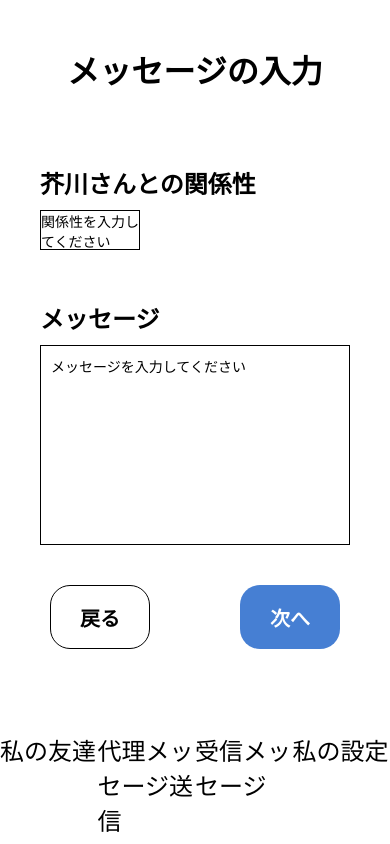
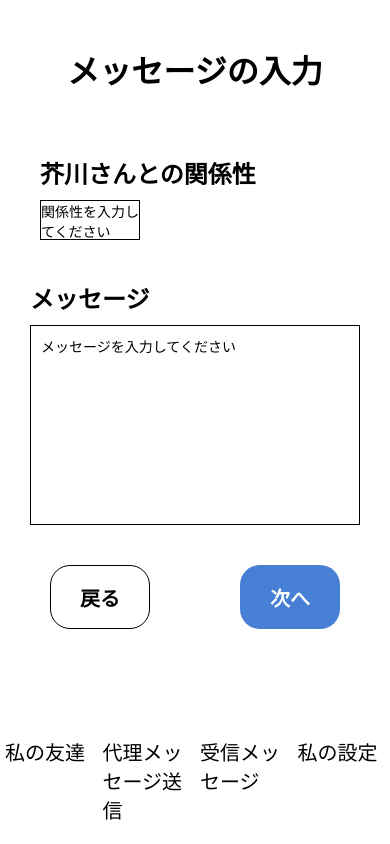
Before and after one commit to Moorley/connect-plus, a React Native app: screen / in a window 390 px wide. Built offline with nearby package versions, Linux system fonts and the light colour scheme.

Commit message:
微調整

```diff
--- a/components/Enter.jsx
+++ b/components/Enter.jsx
@@ -45,7 +45,7 @@ const styles = StyleSheet.create({
     relationshipContainer: {
         width: "100%",
         paddingHorizontal: 40,
-        marginVertical: 50,
+        marginVertical: 40,
     },
     title: {
         fontSize: 24,
@@ -59,7 +59,7 @@ const styles = StyleSheet.create({
     },
     messageContainer:{
         width: '100%',
-        paddingHorizontal: 40,
+        paddingHorizontal: 30,
     },
     messageInput: {
         borderWidth: 1,
--- a/components/FooterButtton.jsx
+++ b/components/FooterButtton.jsx
@@ -18,9 +18,10 @@ export default function FooterButton(props) {
 const styles = StyleSheet.create({
     footerButton: {
         flex: 1,
+        padding: 5,
     },
     Text:{
-        fontSize: 24,
+        fontSize: 20,
         color: "black"
     },
 })
```
